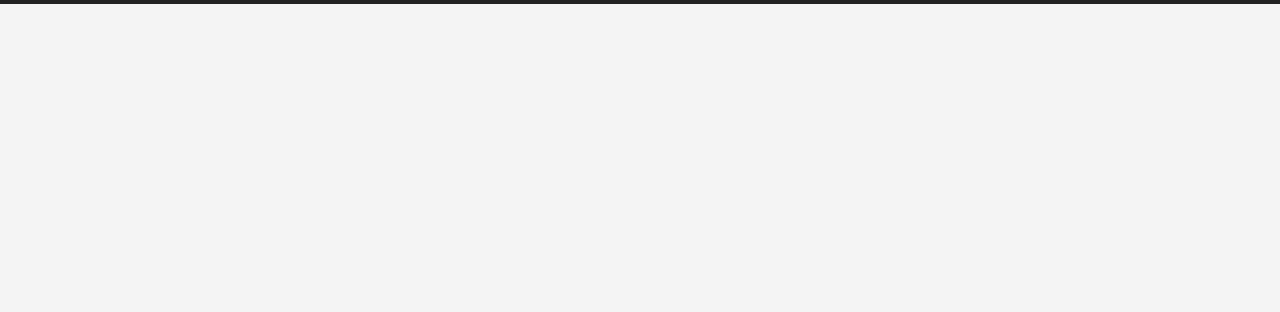
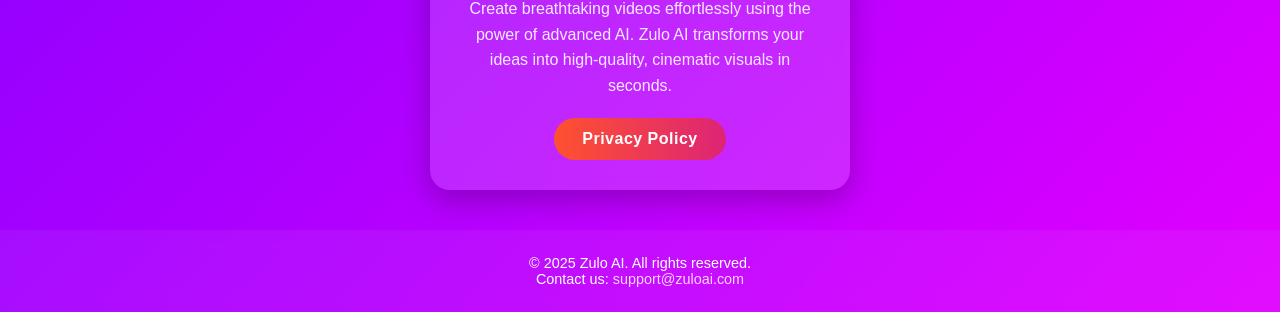
Before and after one commit to benxoa/BlendableLabs, a plain HTML site: page index.html in a window 1280 px wide. Shown: the part 512-824 px from the top of the page. Before the commit the page ends 800 px from the top, so only its background shows below. Drawn offline with Linux system fonts and the light colour scheme.

Commit message:
Update index.html

```diff
--- a/index.html
+++ b/index.html
@@ -1,82 +1,162 @@
 <!DOCTYPE html>
 <html lang="en">
 <head>
-    <meta charset="UTF-8">
-    <meta name="viewport" content="width=device-width, initial-scale=1.0">
-    <title>Blendable Labs - Tipex</title>
+  <meta charset="UTF-8" />
+  <meta name="viewport" content="width=device-width, initial-scale=1.0" />
+  <title>Zulo AI - Next Gen Video Generator</title>
   <style>
+    /* Reset & Base */
     * {
       margin: 0;
       padding: 0;
       box-sizing: border-box;
-            font-family: Arial, sans-serif;
+      font-family: 'Poppins', sans-serif;
     }
+
     body {
-            background-color: #f4f4f4;
+      background: linear-gradient(135deg, #7f00ff, #e100ff);
+      min-height: 100vh;
+      display: flex;
+      flex-direction: column;
+      align-items: center;
+      justify-content: space-between;
+      color: white;
+      overflow-x: hidden;
+    }
+
+    header {
+      width: 100%;
       text-align: center;
-            color: #333;
+      padding: 30px 10px;
+      font-size: 2rem;
+      font-weight: 700;
+      letter-spacing: 1px;
+      background: rgba(255, 255, 255, 0.05);
+      backdrop-filter: blur(10px);
+      box-shadow: 0 4px 20px rgba(0, 0, 0, 0.2);
     }
+
+    .container {
+      flex: 1;
+      display: flex;
+      flex-direction: column;
+      align-items: center;
+      justify-content: center;
+      padding: 40px 20px;
+      text-align: center;
+    }
+
+    h2 {
+      font-size: 1.8rem;
+      margin-bottom: 20px;
+      color: #fff;
+    }
+
+    .app-card {
+      background: rgba(255, 255, 255, 0.15);
+      border-radius: 20px;
+      padding: 30px;
+      max-width: 420px;
+      width: 100%;
+      box-shadow: 0 10px 30px rgba(0, 0, 0, 0.25);
+      backdrop-filter: blur(12px);
+      transition: transform 0.3s ease, box-shadow 0.3s ease;
+    }
+
+    .app-card:hover {
+      transform: translateY(-5px);
+      box-shadow: 0 15px 40px rgba(0, 0, 0, 0.35);
+    }
+
+    .app-card img {
+      width: 100%;
+      border-radius: 15px;
+      margin-bottom: 20px;
+    }
+
+    .app-card h3 {
+      font-size: 1.6rem;
+      margin-bottom: 10px;
+    }
+
+    .app-card p {
+      font-size: 1rem;
+      color: rgba(255, 255, 255, 0.9);
+      margin-bottom: 20px;
+      line-height: 1.6;
+    }
+
+    .btn {
+      display: inline-block;
+      background: linear-gradient(90deg, #ff512f, #dd2476);
+      color: white;
+      padding: 12px 28px;
+      text-decoration: none;
+      border-radius: 50px;
+      font-weight: 600;
+      letter-spacing: 0.5px;
+      transition: background 0.3s ease, transform 0.2s ease;
+    }
+
+    .btn:hover {
+      transform: scale(1.05);
+      background: linear-gradient(90deg, #dd2476, #ff512f);
+    }
+
+    footer {
+      text-align: center;
+      padding: 25px;
+      width: 100%;
+      font-size: 0.9rem;
+      background: rgba(255, 255, 255, 0.05);
+      backdrop-filter: blur(10px);
+    }
+
+    footer a {
+      color: #ffd4ff;
+      text-decoration: none;
+      transition: color 0.3s ease;
+    }
+
+    footer a:hover {
+      color: #fff;
+    }
+
+    /* Responsive Design */
+    @media (max-width: 600px) {
       header {
-            background-color: #222;
-            color: white;
+        font-size: 1.7rem;
         padding: 20px;
-            font-size: 24px;
-        }
-        .container {
-            padding: 50px 20px;
       }
       .app-card {
-            background: white;
-            padding: 20px;
-            border-radius: 10px;
-            box-shadow: 0 4px 8px rgba(0,0,0,0.1);
-            max-width: 400px;
-            margin: 20px auto;
+        padding: 25px 20px;
       }
-        .app-card img {
-            width: 100%;
-            border-radius: 10px;
+      h2 {
+        font-size: 1.5rem;
       }
       .btn {
-            display: inline-block;
-            margin-top: 15px;
         padding: 10px 20px;
-            background: #007bff;
-            color: white;
-            text-decoration: none;
-            border-radius: 5px;
-        }
-        footer {
-            background-color: #222;
-            color: white;
-            padding: 20px;
-            margin-top: 30px;
-        }
-        .contact {
-            margin-top: 20px;
-            font-size: 18px;
-        }
-        @media (max-width: 600px) {
-            .container {
-                padding: 20px;
+        font-size: 0.95rem;
       }
     }
   </style>
 </head>
 <body>
-    <header>Blendable Labs</header>
+  <header>Zulo AI</header>
+
   <div class="container">
-        <h2>Our Published Apps</h2>
+    <h2>Next Gen Video Generator</h2>
     <div class="app-card">
-            <h3>Tipex AI</h3>
-            <p>Experience the power of AI-driven assistance with Tipex </p>
-                        <a href="/privacypolicy" class="btn">Privacy policy</a>
-
+      <img src="https://via.placeholder.com/400x250.png?text=Zulo+AI+Preview" alt="Zulo AI App Preview">
+      <h3>Zulo AI</h3>
+      <p>Create breathtaking videos effortlessly using the power of advanced AI. Zulo AI transforms your ideas into high-quality, cinematic visuals in seconds.</p>
+      <a href="/privacypolicy" class="btn">Privacy Policy</a>
     </div>
   </div>
+
   <footer>
-        <p>&copy; 2024 Blendable Labs. All rights reserved.</p>
-        <p class="contact">Contact us: <a href="mailto:support@blendablelabs.com" style="color: #007bff;">support@blendablelabs.com</a></p>
+    <p>&copy; 2025 Zulo AI. All rights reserved.</p>
+    <p>Contact us: <a href="mailto:support@zuloai.com">support@zuloai.com</a></p>
   </footer>
 </body>
 </html>
```
Lines whose indentation alone changed are shown as unchanged.
